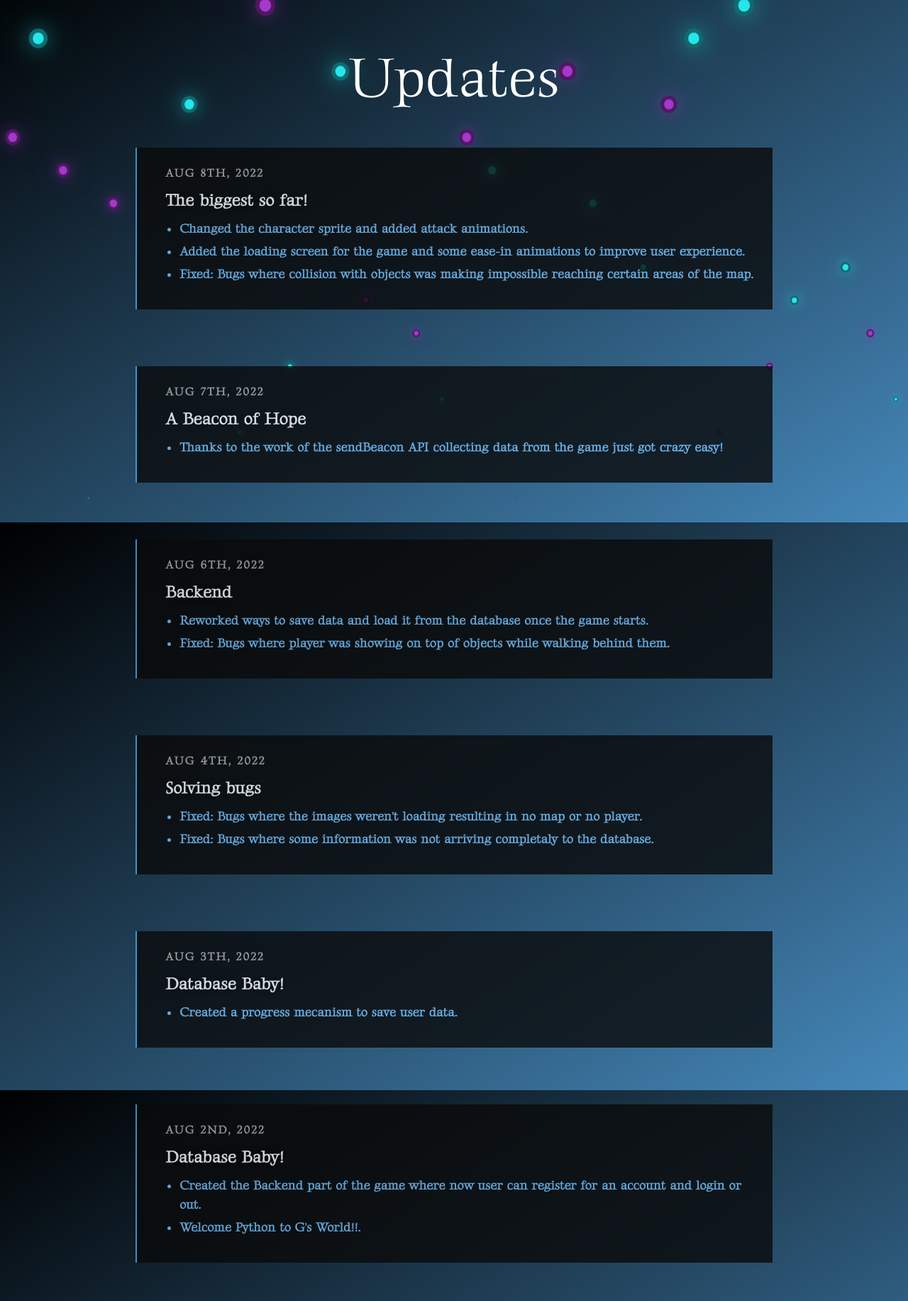
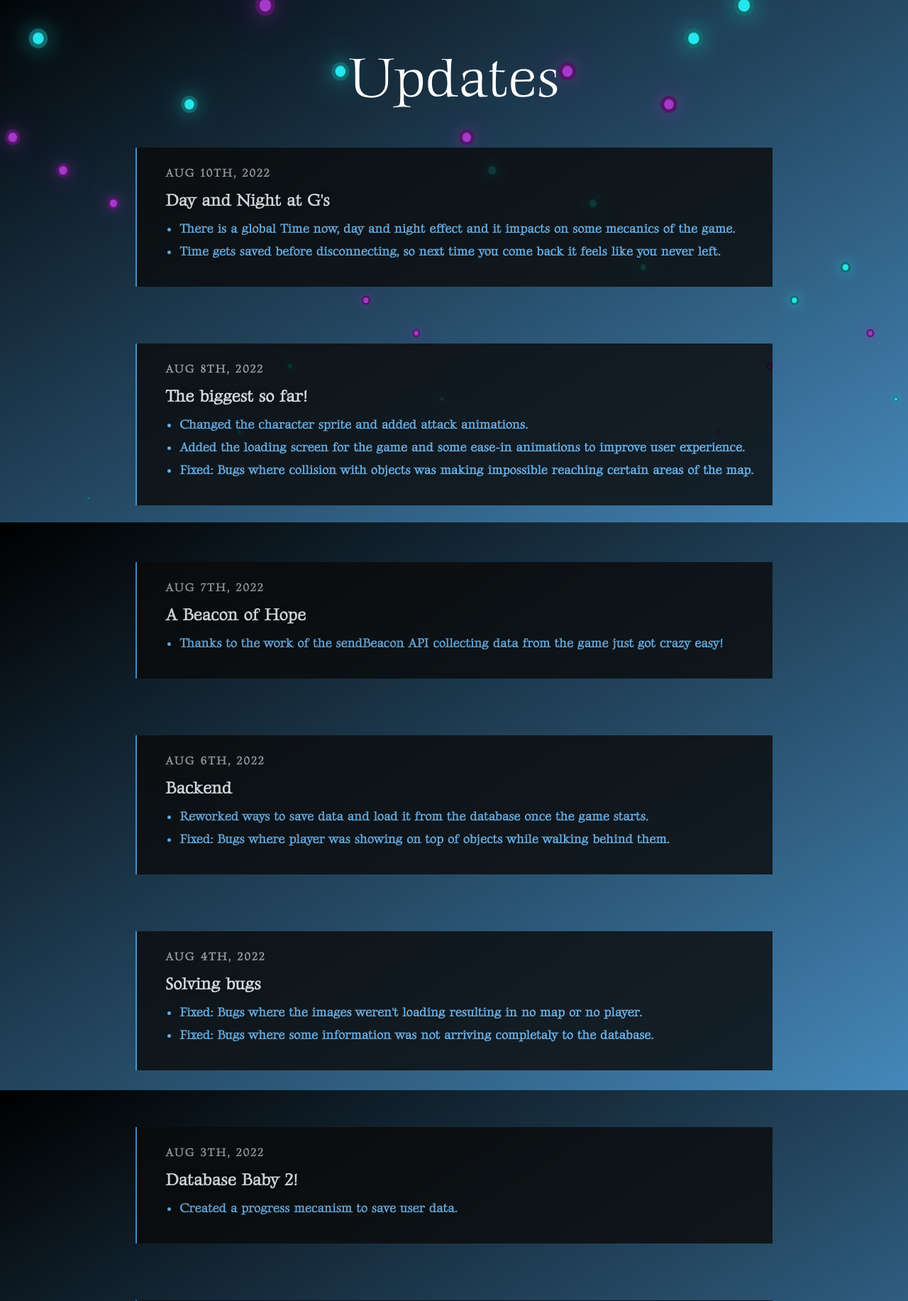
Before and after one commit to glopez195/Game, a Flask app: page /updates in a window 1280 px wide. Shown: the part 64-1897 px from the top of the page at 71% size. Run offline with Flask 2, Linux system fonts and the light colour scheme; a user stored in the database is signed in.

Commit message:
added time to home page

```diff
--- a/-- SQLite.sql
+++ b/-- SQLite.sql
@@ -4,4 +4,5 @@
 --SELECT * FROM users;
 --DELETE FROM users;
 -- SELECT * FROM progress;
--- ALTER TABLE progress ADD COLUMN hour;
+-- ALTER TABLE progress ADD COLUMN hour INTEGER;
+.schema
--- a/templates/updates.html
+++ b/templates/updates.html
@@ -9,6 +9,20 @@
 
 <div class="main">
     <h1 class="g_world display-1">Updates</h1>
+
+    <!--         Aug 10th, 2022                       -->
+    <div class="update_wraper">
+        <div class="update">
+            <div class="update_date">Aug 10th, 2022</div>
+            <div class="update_title">Day and Night at G's</div>
+            <div class="update_capsule">
+                <ul class="update_list">
+                    <li class="update_list_item">There is a global Time now, day and night effect and it impacts on some mecanics of the game.</li>
+                    <li class="update_list_item">Time gets saved before disconnecting, so next time you come back it feels like you never left.</li>
+                </ul>
+            </div>
+        </div>
+    </div>
 
     <!--         Aug 8th, 2022                       -->
     <div class="update_wraper">
@@ -70,7 +84,7 @@
     <div class="update_wraper">
         <div class="update">
             <div class="update_date">Aug 3th, 2022</div>
-            <div class="update_title">Database Baby!</div>
+            <div class="update_title">Database Baby 2!</div>
             <div class="update_capsule">
                 <ul class="update_list">
                     <li class="update_list_item">Created a progress mecanism to save user data.</li>
```
Also changed, not shown: templates/index.html (+4 -5 lines), game.db, static/images/day_and_night.png (added), 2 other files.
